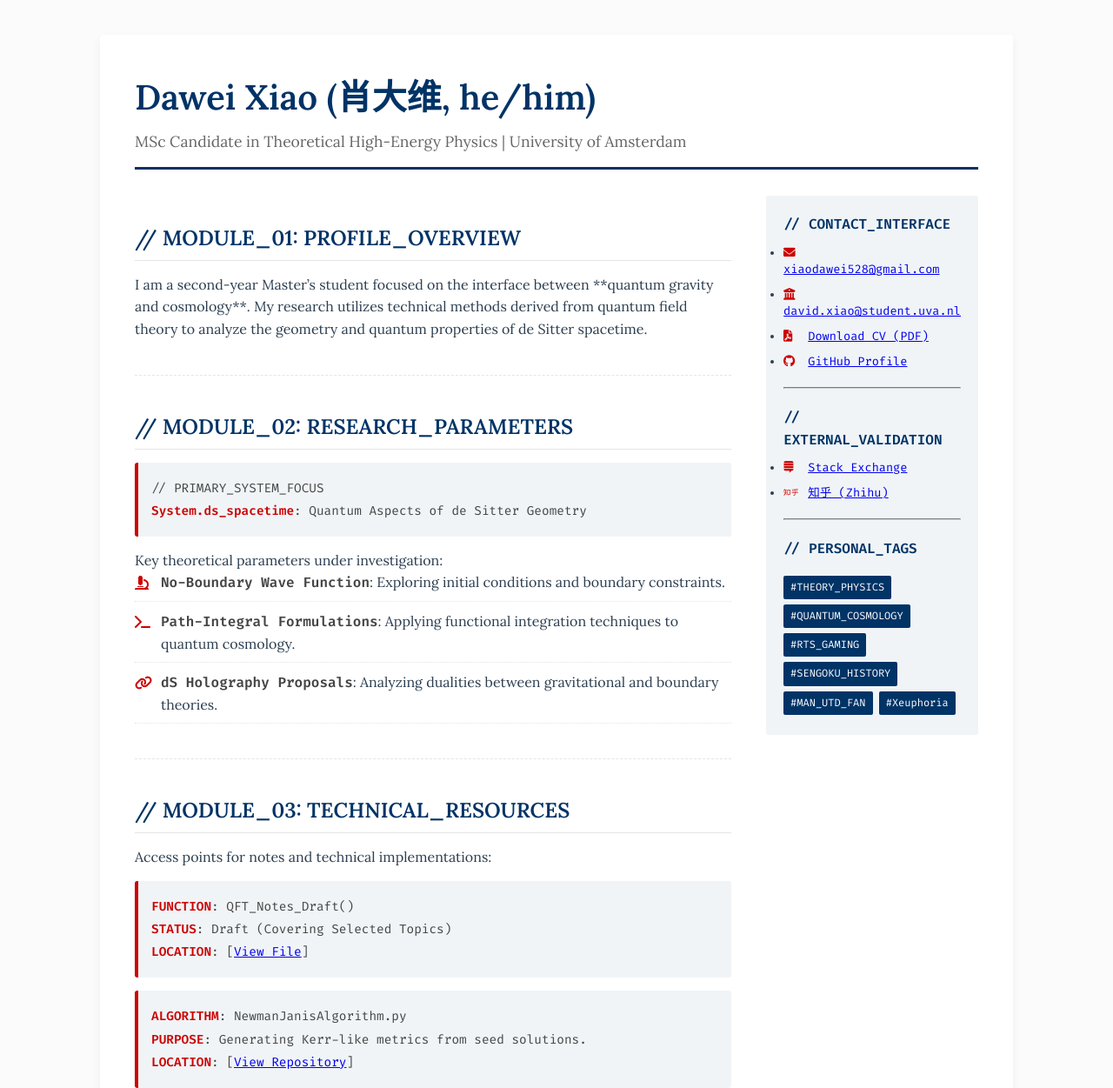
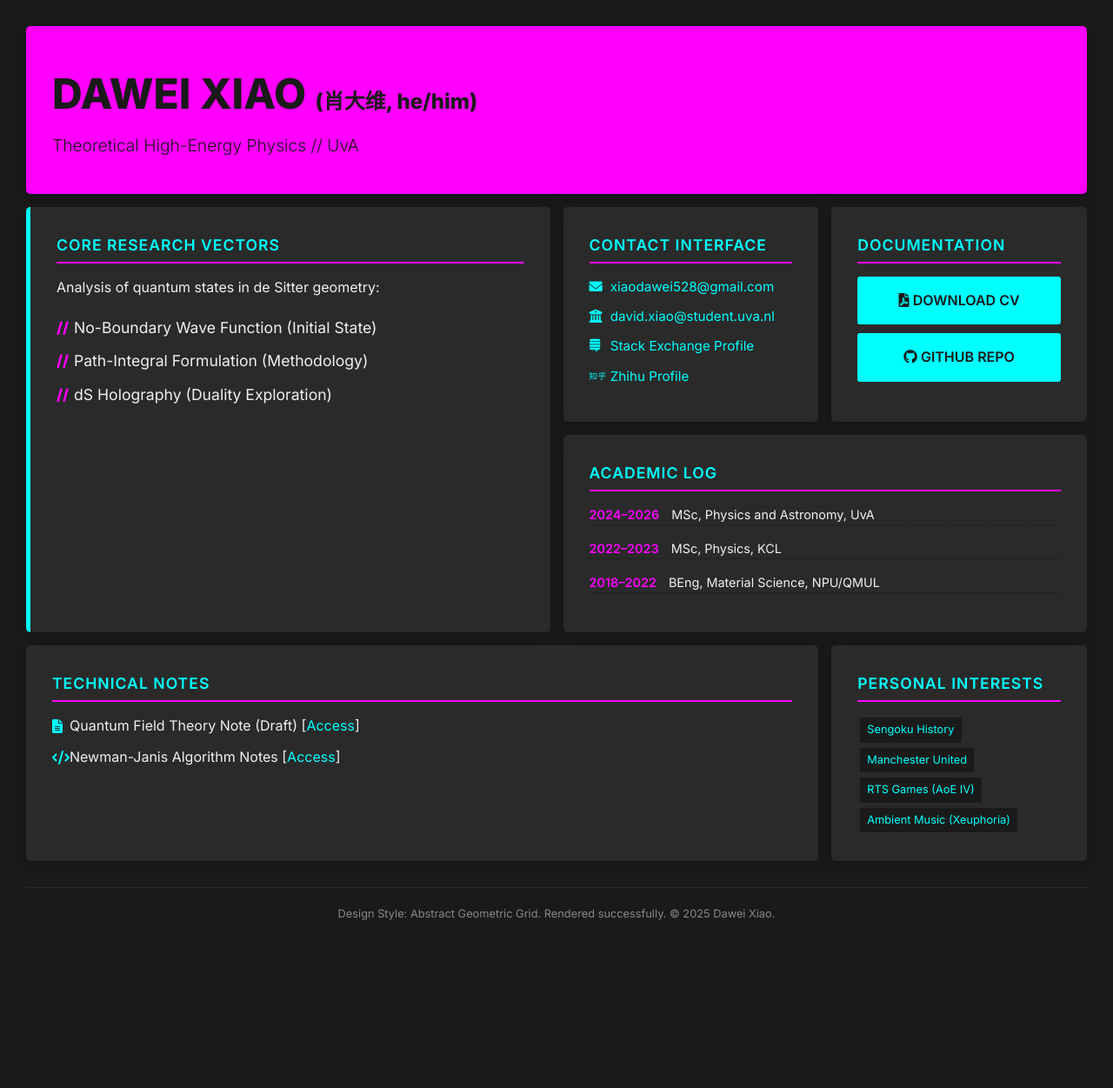
Before and after one commit to daweixiao528/daweixiao528.github.io, a plain HTML site: page index.html in a window 1280 px wide. Shown: the top 1251 px of the page at 87% size. After the commit the page ends 1185 px from the top, so only its background shows below. Drawn offline with Linux system fonts and the light colour scheme.

Commit message:
Update index.html

```diff
--- a/index.html
+++ b/index.html
@@ -3,24 +3,20 @@
 <head>
     <meta charset="UTF-8">
     <meta name="viewport" content="width=device-width, initial-scale=1.0">
-    <title>Dawei Xiao (肖大维) | Research Log & Profile</title>
+    <title>Dawei Xiao // Abstract Profile Grid</title>
 
-    <link href="https://fonts.googleapis.com/css2?family=Lora:wght@400;600&family=Fira+Code:wght@400;600&display=swap" rel="stylesheet">
+    <link href="https://fonts.googleapis.com/css2?family=Inter:wght@300;400;600;800&display=swap" rel="stylesheet">
     <link rel="stylesheet" href="https://cdnjs.cloudflare.com/ajax/libs/font-awesome/6.0.0-beta3/css/all.min.css">
 
     <style>
-        /* --- Color Variables & Reset --- */
+        /* --- Variables & Reset --- */
         :root {
-            --color-primary: #003366; /* Deep Academic Blue */
-            --color-accent: #CC0000; /* Subtle Red for highlight */
-            --color-text: #2c3e50;
-            --color-text-mono: #444;
-            --color-bg-light: #FBFBFB;
-            --color-bg-card: #FFFFFF;
-            --color-border: #E5E5E5;
-            --color-code-bg: #F0F4F7; /* Light technical background */
-            --font-serif: 'Lora', serif;
-            --font-mono: 'Fira Code', monospace;
+            --color-bg: #1A1A1A; /* Deep Dark Background */
+            --color-text: #F0F0F0;
+            --color-primary: #00FFFF; /* Electric Cyan */
+            --color-secondary: #FF00FF; /* Magenta */
+            --color-accent-dark: #2A2A2A;
+            --font-main: 'Inter', sans-serif;
         }
 
         * {
@@ -30,287 +26,310 @@
         }
 
         body {
-            background-color: var(--color-bg-light);
+            background-color: var(--color-bg);
             color: var(--color-text);
-            font-family: var(--font-serif);
+            font-family: var(--font-main);
             line-height: 1.6;
-            font-size: 16px;
+            min-height: 100vh;
         }
 
-        /* --- Layout Container & Header --- */
-        .container {
-            max-width: 1050px;
-            margin: 40px auto;
-            background-color: var(--color-bg-card);
-            border-radius: 4px;
-            box-shadow: 0 4px 12px rgba(0, 0, 0, 0.05);
-            padding: 40px;
+        /* --- Global Layout Grid (The Core Aesthetic) --- */
+        .page-grid {
+            display: grid;
+            /* 复杂网格：四列，高度自适应 */
+            grid-template-columns: 1fr 1fr 1fr 1fr;
+            grid-auto-rows: minmax(150px, auto);
+            gap: 15px;
+            padding: 30px;
+            max-width: 1400px;
+            margin: 0 auto;
         }
 
-        header {
-            border-bottom: 3px solid var(--color-primary);
-            padding-bottom: 15px;
-            margin-bottom: 30px;
+        /* General Card Styling */
+        .card {
+            background-color: var(--color-accent-dark);
+            padding: 30px;
+            border-radius: 5px;
+            position: relative;
+            overflow: hidden;
+            transition: transform 0.3s ease, box-shadow 0.3s ease;
+            box-shadow: 0 4px 15px rgba(0, 0, 0, 0.2);
         }
 
-        header h1 {
-            font-size: 2.5em;
+        .card:hover {
+            transform: translateY(-5px);
+            box-shadow: 0 10px 30px rgba(0, 255, 255, 0.2);
+        }
+
+        h2 {
+            font-size: 1.1em;
             color: var(--color-primary);
+            text-transform: uppercase;
+            letter-spacing: 1px;
+            margin-bottom: 15px;
+            border-bottom: 2px solid var(--color-secondary);
+            padding-bottom: 5px;
             font-weight: 600;
         }
 
-        header p {
-            font-size: 1.1em;
-            color: #666;
-            margin-top: 5px;
+        a {
+            color: var(--color-primary);
+            text-decoration: none;
+            transition: color 0.3s;
         }
 
-        /* --- Technical Grid Layout --- */
-        .content-grid {
-            display: grid;
-            grid-template-columns: 3fr 1fr; /* Main Content | Technical Sidebar */
-            gap: 40px;
+        a:hover {
+            color: var(--color-secondary);
+            text-decoration: underline;
         }
 
-        /* --- Typography and Headings --- */
-        h3 {
-            font-size: 1.5em;
-            color: var(--color-primary);
-            margin-top: 30px;
-            margin-bottom: 15px;
-            padding-bottom: 5px;
-            border-bottom: 1px solid var(--color-border);
-            font-weight: 600;
+        /* --- Specific Card Placement and Styling (Asymmetry) --- */
+
+        /* 1. Profile Title (Wide Header) */
+        #profile-title {
+            grid-column: 1 / span 4; /* Full Width */
+            background-color: var(--color-secondary);
+            color: var(--color-bg);
+            padding: 40px 30px;
+        }
+        #profile-title h1 {
+            font-size: 3em;
+            margin-bottom: 5px;
+            color: var(--color-bg);
+        }
+        #profile-title p {
+            font-size: 1.2em;
+            font-weight: 300;
         }
 
-        .section-separator {
-            margin: 40px 0;
-            border: 0;
-            border-top: 1px dashed var(--color-border);
+        /* 2. Research Focus (Tall) */
+        #research-focus {
+            grid-column: 1 / span 2;
+            grid-row: 2 / span 2; /* Spans two rows */
+            border-left: 5px solid var(--color-primary);
         }
 
-        /* --- Code & Technical Boxes --- */
-        .code-block {
-            background-color: var(--color-code-bg);
-            padding: 15px;
-            border-radius: 3px;
-            border-left: 4px solid var(--color-accent);
-            font-family: var(--font-mono);
-            font-size: 0.9em;
-            color: var(--color-text-mono);
-            overflow-x: auto;
-            margin: 15px 0;
+        #research-focus ul {
+            list-style: none;
+            padding-left: 0;
+            font-size: 1.1em;
         }
 
-        .code-block p {
-            margin: 3px 0;
+        #research-focus li {
+            margin-bottom: 10px;
+            padding-left: 20px;
+            position: relative;
         }
 
-        .code-highlight {
-            color: var(--color-accent);
-            font-weight: 600;
+        #research-focus li::before {
+            content: "//"; /* Abstract bullet point */
+            color: var(--color-secondary);
+            position: absolute;
+            left: 0;
+            font-weight: 800;
         }
 
-        /* --- Research List (Technical List) --- */
-        .research-list {
-            list-style: none;
-            padding-left: 0;
+        /* 3. Contact (Square) */
+        #contact {
+            grid-column: 3 / span 1;
+            grid-row: 2 / span 1;
         }
 
-        .research-list li {
-            position: relative;
-            padding-left: 30px;
-            margin-bottom: 10px;
-            border-bottom: 1px dotted var(--color-border);
-            padding-bottom: 8px;
+        .contact-list {
+            list-style: none;
+            padding: 0;
+            font-family: var(--font-main);
+            font-size: 0.95em;
         }
 
-        .research-list li i {
+        .contact-list li {
+            margin-bottom: 10px;
+        }
+
+        .contact-list i {
+            width: 20px;
+            color: var(--color-primary);
+        }
+
+        /* 4. CV/Links (Square) */
+        #links {
+            grid-column: 4 / span 1;
+            grid-row: 2 / span 1;
+        }
+
+        #links .link-button {
+            display: block;
+            background: var(--color-primary);
+            color: var(--color-bg);
+            text-align: center;
+            padding: 15px;
+            margin-bottom: 10px;
+            border-radius: 3px;
+            font-weight: 600;
+            text-transform: uppercase;
+            transition: background 0.3s;
+        }
+
+        #links .link-button:hover {
+            background: var(--color-secondary);
+        }
+
+        /* 5. Education/Log (Wide) */
+        #education-log {
+            grid-column: 3 / span 2;
+            grid-row: 3 / span 1;
+        }
+
+        .log-item {
+            margin-bottom: 15px;
+            font-size: 0.9em;
+            border-bottom: 1px dotted var(--color-bg);
+        }
+        .log-item span {
+            color: var(--color-secondary);
+            font-weight: 600;
+            margin-right: 10px;
+        }
+
+        /* 6. Technical Notes (Wide) */
+        #notes-projects {
+            grid-column: 1 / span 3;
+            grid-row: 4 / span 1;
+        }
+
+        .note-item {
+            margin-bottom: 10px;
+            font-family: var(--font-main);
+            padding-left: 20px;
+            position: relative;
+        }
+        .note-item i {
             position: absolute;
             left: 0;
             top: 5px;
-            color: var(--color-accent);
+            color: var(--color-primary);
         }
 
-        .research-list li strong {
-            font-family: var(--font-mono);
-            color: var(--color-text-mono);
+        /* 7. Hobbies/Vibes (Small Square) */
+        #hobbies {
+            grid-column: 4 / span 1;
+            grid-row: 4 / span 1;
         }
 
-        /* --- Technical Sidebar (Contact/CV/Tags) --- */
-        .sidebar {
-            background-color: var(--color-code-bg);
-            padding: 20px;
-            border-radius: 3px;
-            height: fit-content;
-        }
-
-        .sidebar h4 {
-            font-family: var(--font-mono);
+        .hobby-tag {
+            display: inline-block;
+            background: var(--color-bg);
             color: var(--color-primary);
-            margin-bottom: 10px;
-            font-size: 1em;
-            text-transform: uppercase;
-        }
-
-        .contact-item {
-            font-family: var(--font-mono);
-            margin-bottom: 10px;
-            font-size: 0.85em;
-            line-height: 1.4;
-        }
-
-        .contact-item i {
-            width: 20px;
-            color: var(--color-accent);
-        }
-
-        .tag-container {
-            margin-top: 15px;
-        }
-
-        .tag {
-            display: inline-block;
-            background: var(--color-primary);
-            color: white;
             padding: 4px 8px;
-            margin: 3px 3px 3px 0;
+            margin: 3px;
             border-radius: 2px;
-            font-size: 0.75em;
-            font-family: var(--font-mono);
+            font-size: 0.8em;
         }
 
         /* --- Footer --- */
         footer {
+            grid-column: 1 / span 4;
             text-align: center;
-            padding-top: 20px;
-            margin-top: 40px;
-            border-top: 1px solid var(--color-border);
-            font-size: 0.85em;
-            color: #999;
-            font-family: var(--font-mono);
+            padding: 20px 0;
+            font-size: 0.8em;
+            color: #888;
+            border-top: 1px solid var(--color-accent-dark);
+            margin-top: 15px;
         }
 
-        /* --- Media Queries --- */
-        @media (max-width: 800px) {
-            .container {
-                margin: 20px;
+        /* --- Responsiveness --- */
+        @media (max-width: 950px) {
+            .page-grid {
+                grid-template-columns: 1fr 1fr; /* Two columns on medium screens */
                 padding: 20px;
+                gap: 10px;
             }
-            .content-grid {
-                grid-template-columns: 1fr;
+            #profile-title { grid-column: 1 / span 2; }
+            #research-focus { grid-column: 1 / span 2; grid-row: auto; }
+            #contact { grid-column: 1 / span 1; grid-row: auto; }
+            #links { grid-column: 2 / span 1; grid-row: auto; }
+            #education-log { grid-column: 1 / span 2; grid-row: auto; }
+            #notes-projects { grid-column: 1 / span 2; grid-row: auto; }
+            #hobbies { grid-column: 1 / span 2; grid-row: auto; }
+            footer { grid-column: 1 / span 2; }
+        }
+
+        @media (max-width: 600px) {
+             .page-grid {
+                grid-template-columns: 1fr; /* Single column on small screens */
             }
-            .sidebar {
-                border-left: none;
+            #profile-title { grid-column: 1; }
+            #research-focus { grid-column: 1; grid-row: auto; }
+            #contact { grid-column: 1; grid-row: auto; }
+            #links { grid-column: 1; grid-row: auto; }
+            #education-log { grid-column: 1; grid-row: auto; }
+            #notes-projects { grid-column: 1; grid-row: auto; }
+            #hobbies { grid-column: 1; grid-row: auto; }
+            footer { grid-column: 1; }
+             #profile-title h1 {
+                font-size: 2em;
             }
         }
     </style>
 </head>
 <body>
 
-<div class="container">
-    <header>
-        <h1>Dawei Xiao (肖大维, he/him)</h1>
-        <p>MSc Candidate in Theoretical High-Energy Physics | University of Amsterdam</p>
-    </header>
+<div class="page-grid">
 
-    <div class="content-grid">
+    <div id="profile-title" class="card">
+        <h1>DAWEI XIAO <span style="font-size: 0.5em;">(肖大维, he/him)</span></h1>
+        <p>Theoretical High-Energy Physics // UvA</p>
+    </div>
 
-        <div class="main-content">
+    <div id="research-focus" class="card">
+        <h2>CORE RESEARCH VECTORS</h2>
+        <p style="margin-bottom: 20px;">Analysis of quantum states in de Sitter geometry:</p>
+        <ul>
+            <li>No-Boundary Wave Function (Initial State)</li>
+            <li>Path-Integral Formulation (Methodology)</li>
+            <li>dS Holography (Duality Exploration)</li>
+        </ul>
+    </div>
 
-            <section id="profile">
-                <h3>// MODULE_01: PROFILE_OVERVIEW</h3>
-                <p>I am a second-year Master’s student focused on the interface between **quantum gravity and cosmology**. My research utilizes technical methods derived from quantum field theory to analyze the geometry and quantum properties of de Sitter spacetime.</p>
-            </section>
+    <div id="contact" class="card">
+        <h2>CONTACT INTERFACE</h2>
+        <ul class="contact-list">
+            <li><i class="fas fa-envelope"></i> <a href="mailto:xiaodawei528@gmail.com">xiaodawei528@gmail.com</a></li>
+            <li><i class="fas fa-university"></i> <a href="mailto:david.xiao@student.uva.nl">david.xiao@student.uva.nl</a></li>
+            <li><i class="fab fa-stack-exchange"></i> <a href="[LINK_TO_YOUR_STACK_EXCHANGE]" target="_blank">Stack Exchange Profile</a></li>
+            <li><i class="fab fa-zhihu"></i> <a href="[LINK_TO_YOUR_ZHIHU]" target="_blank">Zhihu Profile</a></li>
+        </ul>
+    </div>
 
-            <hr class="section-separator">
+    <div id="links" class="card">
+        <h2>DOCUMENTATION</h2>
+        <a href="[LINK_TO_YOUR_CV_PDF]" target="_blank" class="link-button"><i class="fas fa-file-pdf"></i> DOWNLOAD CV</a>
+        <a href="[LINK_TO_YOUR_GITHUB]" target="_blank" class="link-button"><i class="fab fa-github"></i> GITHUB REPO</a>
+    </div>
 
-            <section id="research">
-                <h3>// MODULE_02: RESEARCH_PARAMETERS</h3>
-                <div class="code-block">
-                    <p>// PRIMARY_SYSTEM_FOCUS</p>
-                    <p><span class="code-highlight">System.ds_spacetime</span>: Quantum Aspects of de Sitter Geometry</p>
-                </div>
+    <div id="education-log" class="card">
+        <h2>ACADEMIC LOG</h2>
+        <div class="log-item"><span>2024–2026</span> MSc, Physics and Astronomy, UvA</div>
+        <div class="log-item"><span>2022–2023</span> MSc, Physics, KCL</div>
+        <div class="log-item"><span>2018–2022</span> BEng, Material Science, NPU/QMUL</div>
+    </div>
 
-                <p>Key theoretical parameters under investigation:</p>
-                <ul class="research-list">
-                    <li><i class="fas fa-microscope"></i> <strong>No-Boundary Wave Function</strong>: Exploring initial conditions and boundary constraints.</li>
-                    <li><i class="fas fa-terminal"></i> <strong>Path-Integral Formulations</strong>: Applying functional integration techniques to quantum cosmology.</li>
-                    <li><i class="fas fa-link"></i> <strong>dS Holography Proposals</strong>: Analyzing dualities between gravitational and boundary theories.</li>
-                </ul>
-            </section>
+    <div id="notes-projects" class="card">
+        <h2>TECHNICAL NOTES</h2>
+        <div class="note-item"><i class="fas fa-file-alt"></i> Quantum Field Theory Note (Draft) [<a href="[LINK_TO_QFT_NOTES]" target="_blank">Access</a>]</div>
+        <div class="note-item"><i class="fas fa-code"></i> Newman-Janis Algorithm Notes [<a href="[LINK_TO_NJ_ALGO_NOTES]" target="_blank">Access</a>]</div>
+    </div>
 
-            <hr class="section-separator">
-
-            <section id="resources">
-                <h3>// MODULE_03: TECHNICAL_RESOURCES</h3>
-                <p>Access points for notes and technical implementations:</p>
-
-                <div class="code-block">
-                    <p><span class="code-highlight">FUNCTION</span>: QFT_Notes_Draft()</p>
-                    <p>  <span class="code-highlight">STATUS</span>: Draft (Covering Selected Topics)</p>
-                    <p>  <span class="code-highlight">LOCATION</span>: [<a href="[LINK_TO_QFT_NOTES]" target="_blank">View File</a>]</p>
-                </div>
-
-                <div class="code-block">
-                    <p><span class="code-highlight">ALGORITHM</span>: NewmanJanisAlgorithm.py</p>
-                    <p>  <span class="code-highlight">PURPOSE</span>: Generating Kerr-like metrics from seed solutions.</p>
-                    <p>  <span class="code-highlight">LOCATION</span>: [<a href="[LINK_TO_NJ_ALGO_NOTES]" target="_blank">View Repository</a>]</p>
-                </div>
-            </section>
-
-            <hr class="section-separator">
-
-            <section id="education">
-                <h3>// MODULE_04: ACADEMIC_LOG</h3>
-                <p>— Acquisition Log —</p>
-                <div class="code-block" style="border-left-color: var(--color-primary);">
-                    <p><span class="code-highlight">2024–2026</span> | MSc, Physics and Astronomy | University of Amsterdam (UvA)</p>
-                    <p><span class="code-highlight">2022–2023</span> | MSc, Physics | King's College London (KCL)</p>
-                    <p><span class="code-highlight">2018–2022</span> | BEng, Material Science and Engineering | NPU/QMUL</p>
-                </div>
-            </section>
-        </div>
-
-        <div class="sidebar">
-            <section>
-                <h4>// CONTACT_INTERFACE</h4>
-                <ul class="contact-list">
-                    <li class="contact-item"><i class="fas fa-envelope"></i> <a href="mailto:xiaodawei528@gmail.com">xiaodawei528@gmail.com</a></li>
-                    <li class="contact-item"><i class="fas fa-university"></i> <a href="mailto:david.xiao@student.uva.nl">david.xiao@student.uva.nl</a></li>
-                    <li class="contact-item"><i class="fas fa-file-pdf"></i> <a href="[LINK_TO_YOUR_CV_PDF]" target="_blank">Download CV (PDF)</a></li>
-                    <li class="contact-item"><i class="fab fa-github"></i> <a href="[LINK_TO_YOUR_GITHUB]" target="_blank">GitHub Profile</a></li>
-                </ul>
-            </section>
-
-            <hr style="border-color: #D0D0D0; margin: 20px 0;">
-
-            <section>
-                <h4>// EXTERNAL_VALIDATION</h4>
-                <ul class="contact-list">
-                    <li class="contact-item"><i class="fab fa-stack-exchange"></i> <a href="[LINK_TO_YOUR_STACK_EXCHANGE]" target="_blank">Stack Exchange</a></li>
-                    <li class="contact-item"><i class="fab fa-zhihu"></i> <a href="[LINK_TO_YOUR_ZHIHU]" target="_blank">知乎 (Zhihu)</a></li>
-                </ul>
-            </section>
-
-            <hr style="border-color: #D0D0D0; margin: 20px 0;">
-
-            <section>
-                <h4>// PERSONAL_TAGS</h4>
-                <div class="tag-container">
-                    <span class="tag">#THEORY_PHYSICS</span>
-                    <span class="tag">#QUANTUM_COSMOLOGY</span>
-                    <span class="tag">#RTS_GAMING</span>
-                    <span class="tag">#SENGOKU_HISTORY</span>
-                    <span class="tag">#MAN_UTD_FAN</span>
-                    <span class="tag">#Xeuphoria</span>
-                </div>
-            </section>
-        </div>
+    <div id="hobbies" class="card">
+        <h2>PERSONAL INTERESTS</h2>
+        <div class="hobby-tag">Sengoku History</div>
+        <div class="hobby-tag">Manchester United</div>
+        <div class="hobby-tag">RTS Games (AoE IV)</div>
+        <div class="hobby-tag">Ambient Music (Xeuphoria)</div>
     </div>
 
     <footer>
-        <p>CONSOLE_OUTPUT: Profile rendered successfully. Last updated: [DATE].</p>
+        <p>Design Style: Abstract Geometric Grid. Rendered successfully. &copy; 2025 Dawei Xiao.</p>
     </footer>
 </div>
 
```
